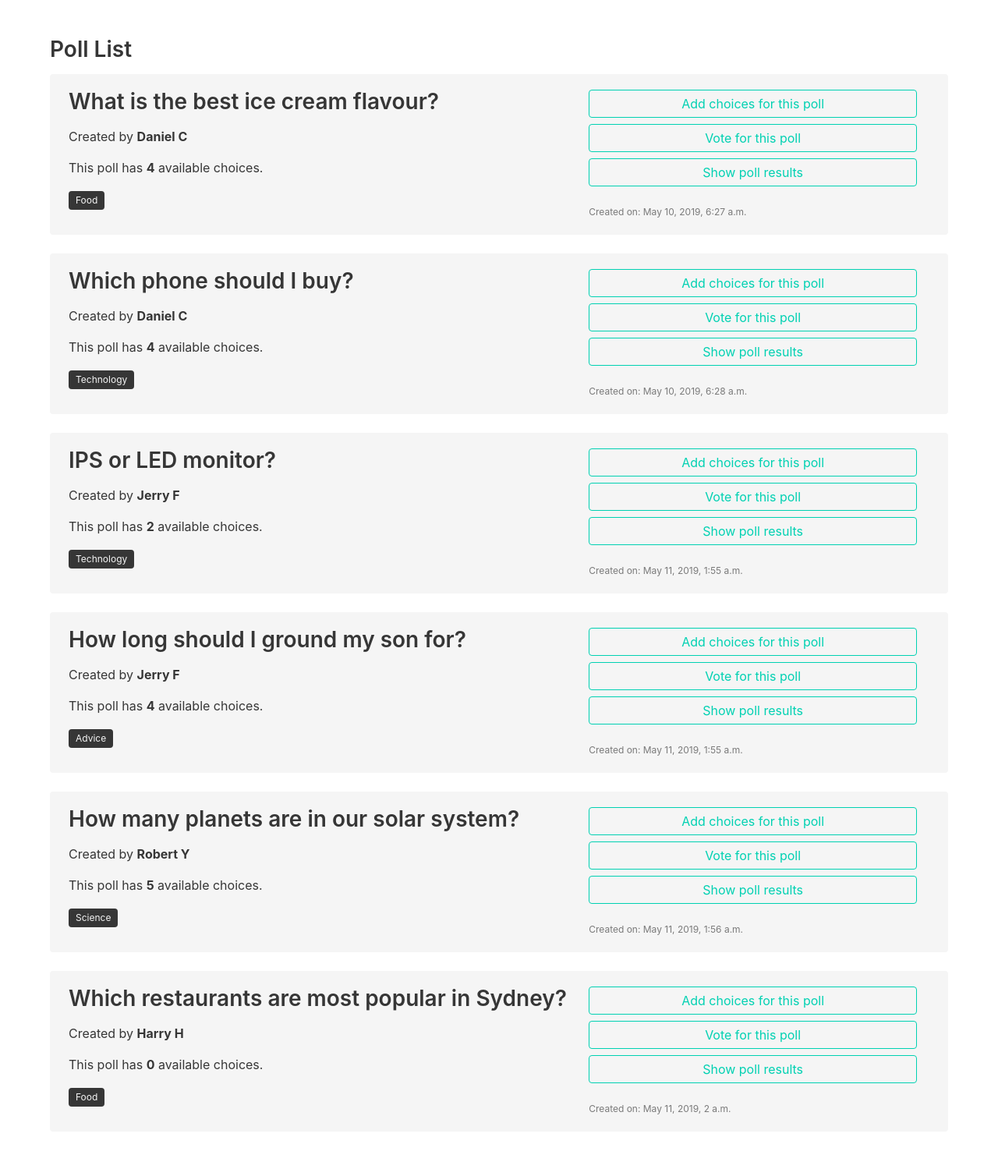
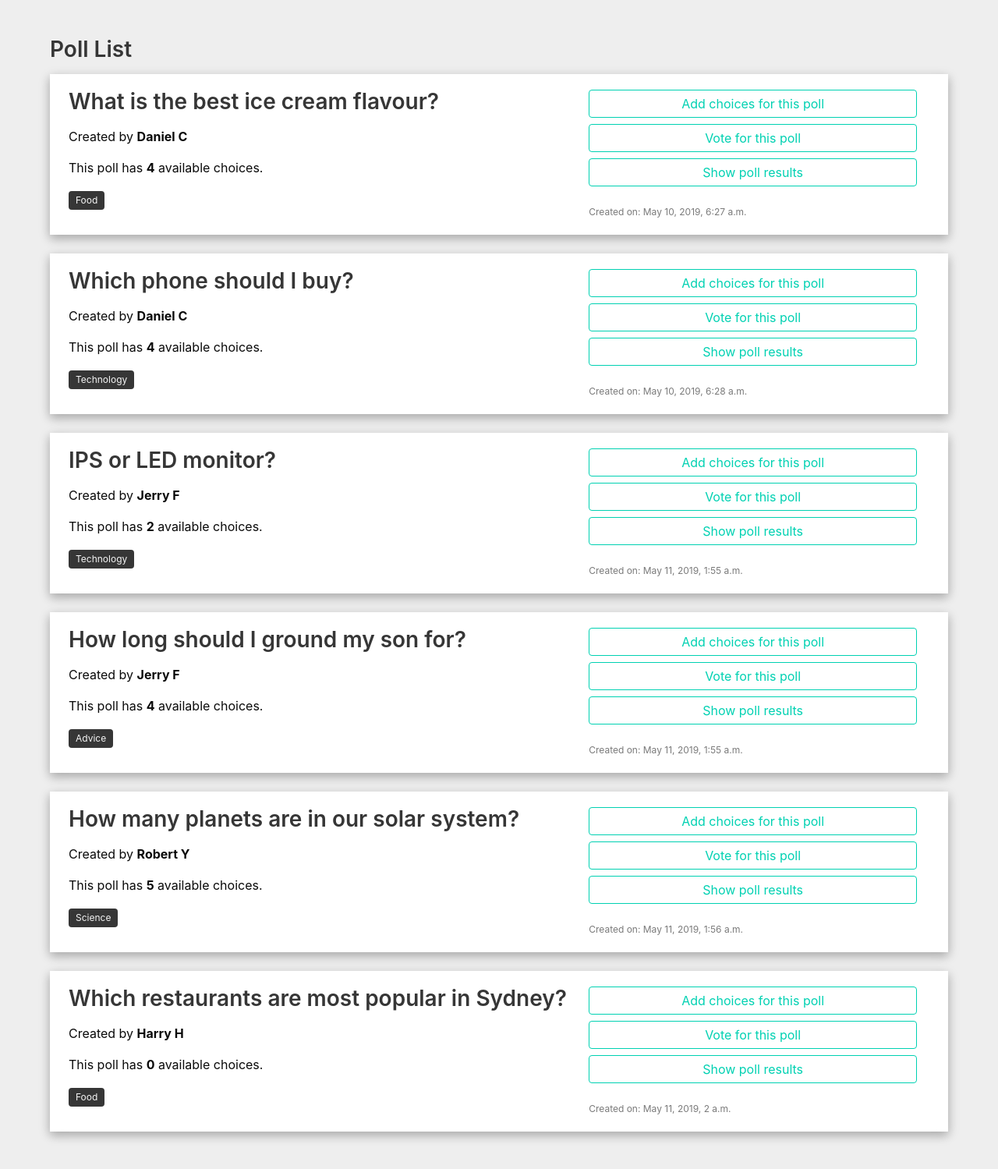
Before and after one commit to danielc92/django-docs-tutorial, a Django app: page /polls/list/ in a window 1280 px wide. Shown: the part 52-1551 px from the top of the page at 78% size. Run offline with Django 3.2, Linux system fonts and the light colour scheme; data comes from the database, SQL or seed files in the repository; both versions use the stored data as it was after the commit; parts of the project's set-up code (start-up, migrations or seed data) failed here and were passed over; some libraries are stand-ins or nearby versions.

Commit message:
Minor changes to poll styling

```diff
--- a/templates/questions-list.html
+++ b/templates/questions-list.html
@@ -5,13 +5,13 @@
 	{% include 'navbar.html' %}
 </section>
 
-<section class="section">
+<section class="section" style="background-color: #eee;">
 	<section class="container">
 		<section class="content">
 			<h2>Poll List</h2>
 
 			{% for q in data %}
-				<div class="notification is-light">
+				<div class="notification is-white" style="border-radius: 0; box-shadow:0 5px 11px 0 rgba(0,0,0,.18),0 4px 15px 0 rgba(0,0,0,.15)!important;">
 					<div class="columns">
 						<div class="column">
 							<h2>{{ q.question_text }}</h2>
```
Also changed, not shown: db.sqlite3.
